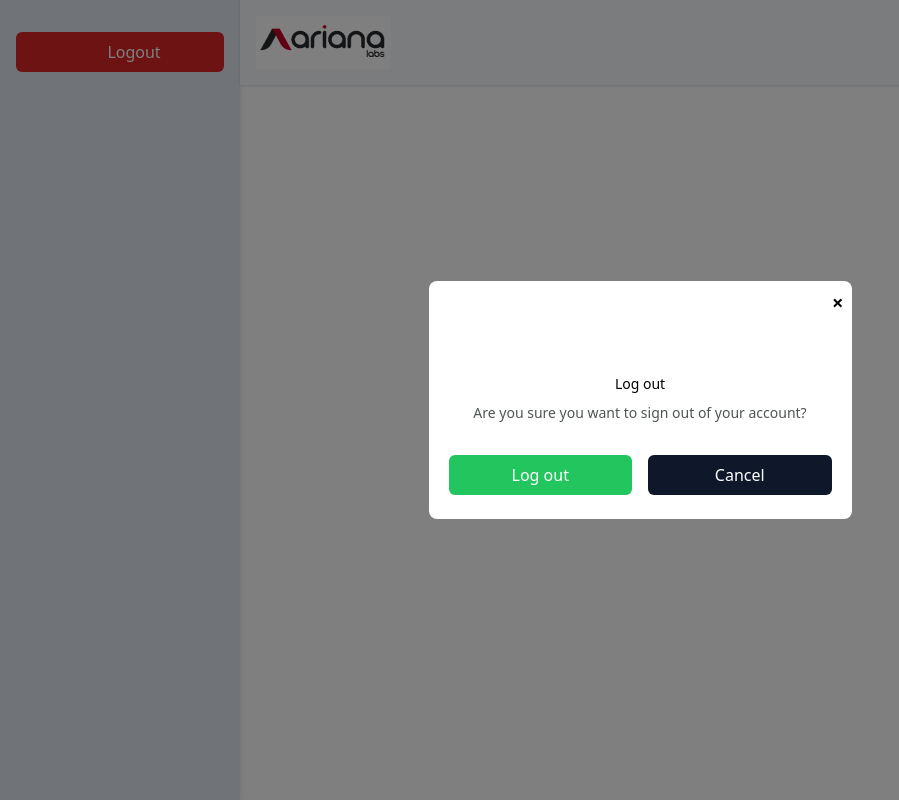
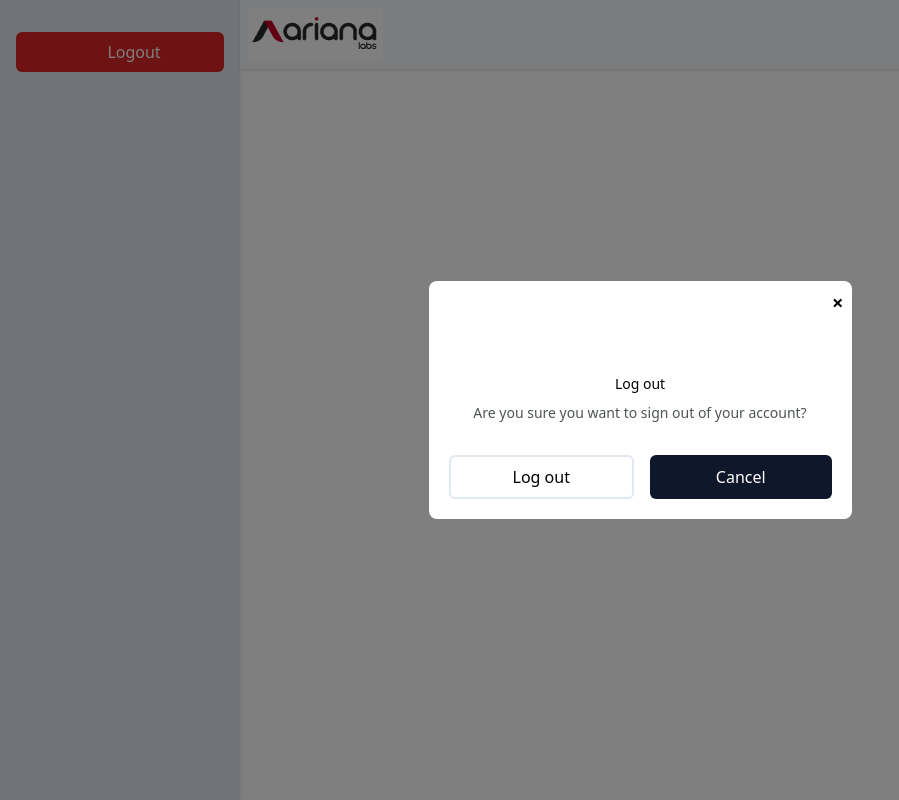
Before and after one commit to shabgard82/dashboard, a React (Vite) app: page /dashboard in a window 1280 px wide. Both pictures are taken after a click on the button "Logout". Shown: the whole page, without its empty margins (0-899 px from the left). Built offline with nearby package versions, Linux system fonts and the light colour scheme; no server answers; some icons are missing.

Commit message:
fix some bugs in styles

```diff
--- a/src/components/Header.jsx
+++ b/src/components/Header.jsx
@@ -1,6 +1,6 @@
 export default function Header() {
   return (
-    <header className="bg-[#F8FAFC] shadow p-4">
+    <header className="bg-[#F8FAFC] shadow p-2">
       <img src={"../../public/assets/ariana-logo.png"} alt="Logo" />
     </header>
   );
--- a/src/components/Sidebar.jsx
+++ b/src/components/Sidebar.jsx
@@ -13,7 +13,7 @@ export default function Sidebar() {
 
   const fixAvatarUrl = (url) => {
     if (!url) return "/assets/avatar.png";
-    return url.replace("https://127.0.0.1:5050", "http://localhost:5050");
+    return url.replace("https://127.0.0.1:5050", "https://mock.arianalabs.io");
   };
 
   useEffect(() => {
@@ -32,6 +32,7 @@ export default function Sidebar() {
         if (!res.ok) throw new Error("Failed to fetch user");
 
         const data = await res.json();
+
         setUser(data);
       } catch (error) {
         console.error("Error fetching user:", error);
@@ -82,7 +83,7 @@ export default function Sidebar() {
           <div className="mt-8 flex justify-center gap-4">
             <button
               onClick={handleLogout}
-              className="flex-1 py-2 px-6 bg-green-500 text-white rounded-md"
+              className="flex-1 py-2 px-6 bg-white border-2 border-[#E2E8F0] text-black rounded-md"
             >
               Log out
             </button>
--- a/src/pages/Login.jsx
+++ b/src/pages/Login.jsx
@@ -44,7 +44,7 @@ export default function Login() {
 
   return (
     <div className="flex items-center justify-center min-h-screen bg-gray-100">
-      <div className="w-full max-w-sm bg-white h-[504px] rounded-lg shadow p-6 border border-[#E2E8F0]">
+      <div className="w-full max-w-sm bg-white max-h-[548px] rounded-lg shadow p-6 border border-[#E2E8F0]">
         <div className="flex justify-center mb-4">
           <img
             alt="ariana-logo"
@@ -99,10 +99,10 @@ export default function Login() {
                 {errors.password.message}
               </p>
             )}
+            {apiError && (
+              <p className="text-sm text-red-600 text-center">{apiError}</p>
+            )}
           </div>
-          {apiError && (
-            <p className="text-sm text-red-600 text-center">{apiError}</p>
-          )}
 
           <button
             type="submit"
```
